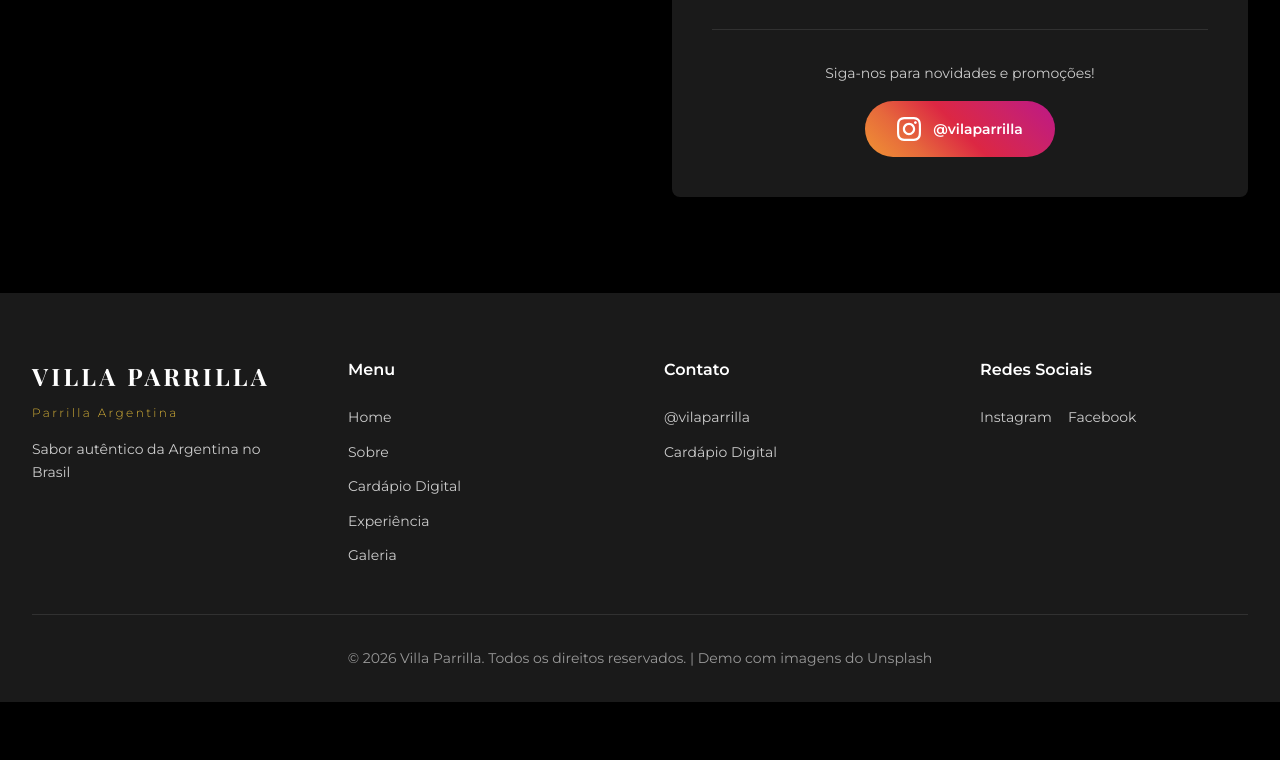
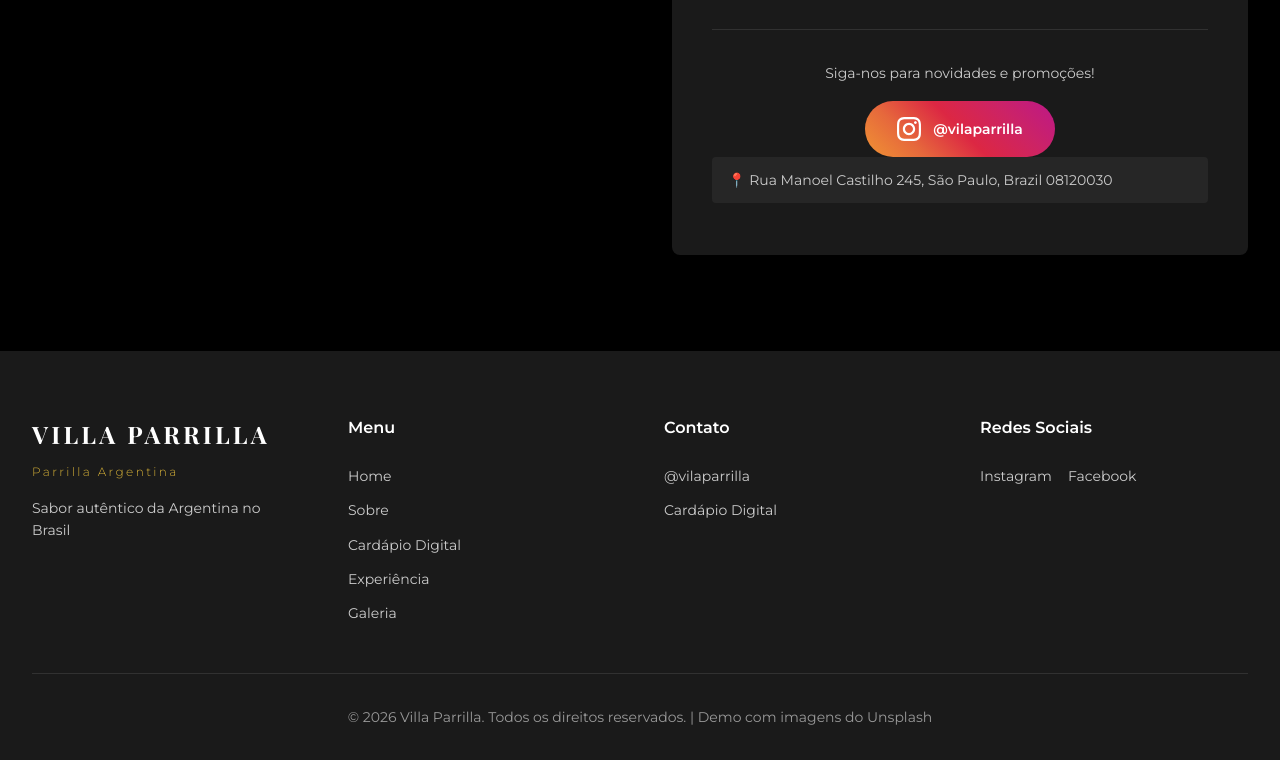
Before and after one commit to lucassousaibm/villa-parrilla, a plain HTML site: page index.html in a window 1280 px wide. Shown: the part 6162-6922 px from the top of the page. Before the commit the page ends 6864 px from the top, so only its background shows below. Drawn offline with nearby package versions, Linux system fonts and the light colour scheme.

Commit message:
feat: add address link to contact section

```diff
--- a/index.html
+++ b/index.html
@@ -535,6 +535,9 @@
                                 </svg>
                                 @vilaparrilla
                             </a>
+                            <a href="https://www.google.com/maps/search/?api=1&query=Rua+Manoel+Castilho+245,+S%C3%A3o+Paulo,+Brazil+08120030" target="_blank" class="quick-link">
+                                📍 Rua Manoel Castilho 245, São Paulo, Brazil 08120030
+                            </a>
                         </div>
                     </div>
                 </div>
```
